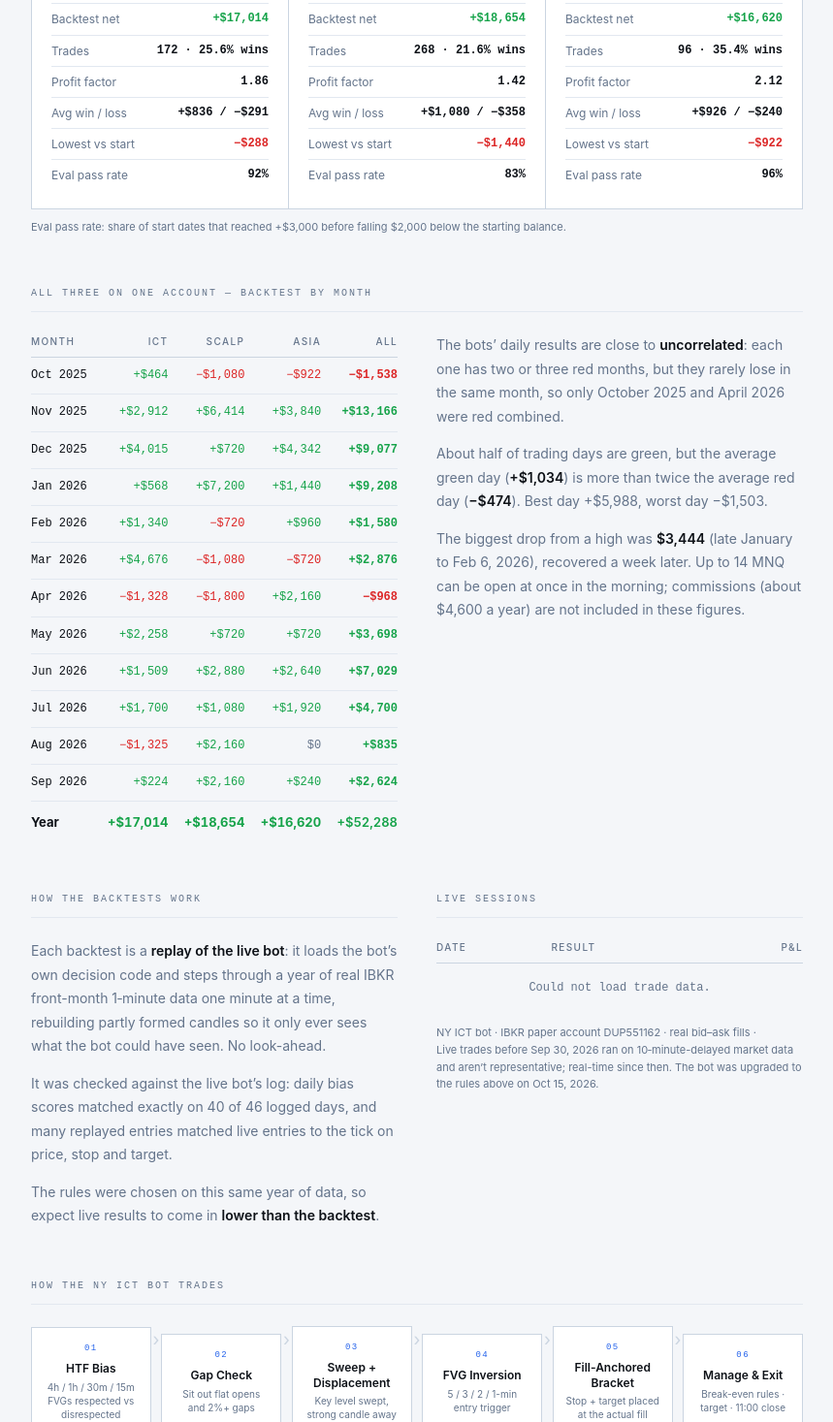
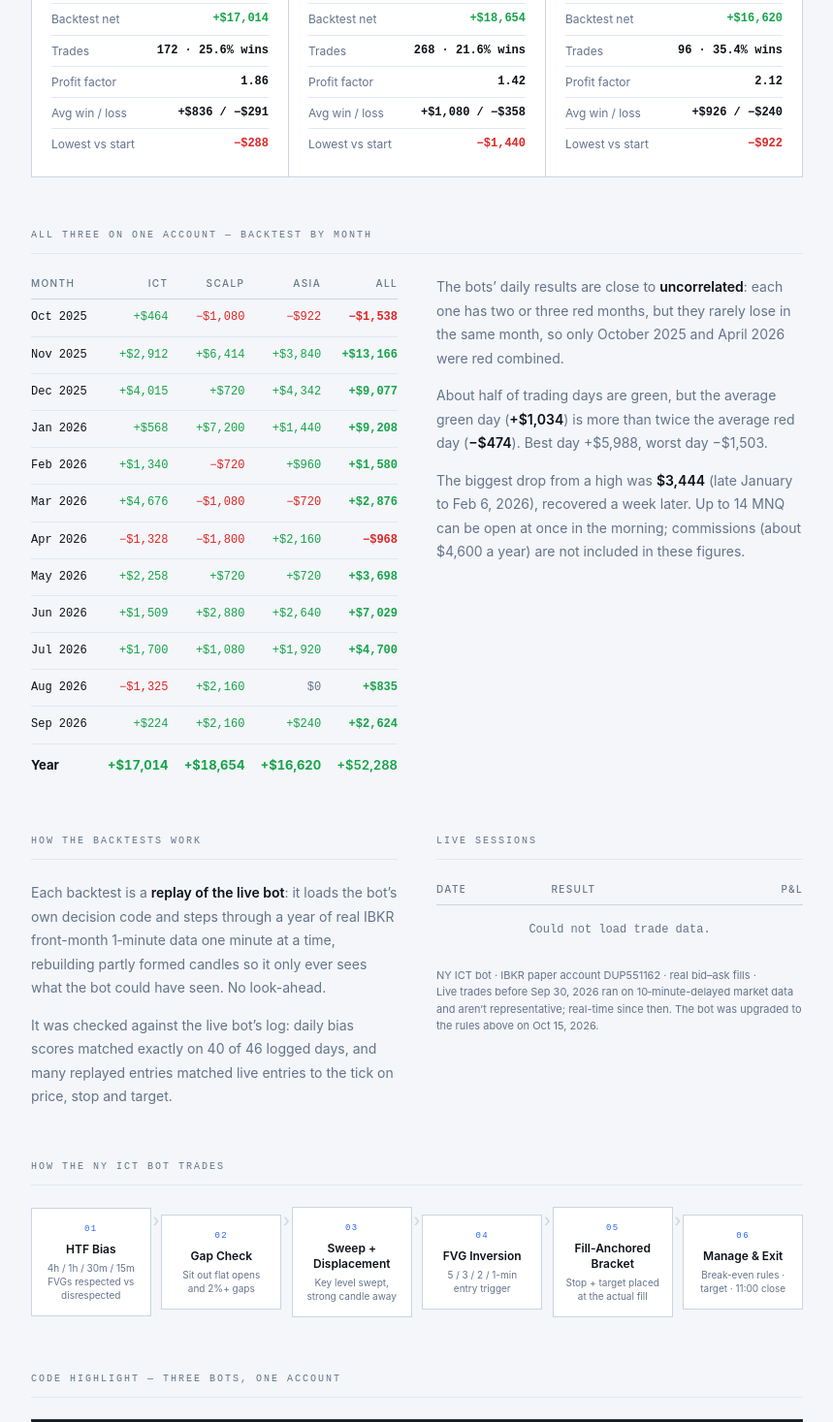
Before and after one commit to stoic474-afk/Trading-portfolio, an Astro site: page / in a window 1280 px wide. Shown: the part 1162-2629 px from the top of the page at 97% size, without its empty margins (210-1069 px from the left). Built offline with nearby package versions, Linux system fonts and the light colour scheme; Astro itself is replaced by a stand-in of ours; no server answers.

Commit message:
Portfolio: remove eval pass rates and in-sample note
Co-Authored-By: Claude Opus 5.5 <noreply@anthropic.com>

```diff
--- a/src/pages/index.astro
+++ b/src/pages/index.astro
@@ -97,7 +97,6 @@ const cls = (v) => (v > 0 ? 'pos-t' : v < 0 ? 'neg-t' : 'dim');
           <tr><td>Profit factor</td><td>1.86</td></tr>
           <tr><td>Avg win / loss</td><td>+$836 / −$291</td></tr>
           <tr><td>Lowest vs start</td><td class="neg-t">−$288</td></tr>
-          <tr><td>Eval pass rate</td><td>92%</td></tr>
         </table>
       </article>
 
@@ -123,7 +122,6 @@ const cls = (v) => (v > 0 ? 'pos-t' : v < 0 ? 'neg-t' : 'dim');
           <tr><td>Profit factor</td><td>1.42</td></tr>
           <tr><td>Avg win / loss</td><td>+$1,080 / −$358</td></tr>
           <tr><td>Lowest vs start</td><td class="neg-t">−$1,440</td></tr>
-          <tr><td>Eval pass rate</td><td>83%</td></tr>
         </table>
       </article>
 
@@ -150,14 +148,10 @@ const cls = (v) => (v > 0 ? 'pos-t' : v < 0 ? 'neg-t' : 'dim');
           <tr><td>Profit factor</td><td>2.12</td></tr>
           <tr><td>Avg win / loss</td><td>+$926 / −$240</td></tr>
           <tr><td>Lowest vs start</td><td class="neg-t">−$922</td></tr>
-          <tr><td>Eval pass rate</td><td>96%</td></tr>
         </table>
       </article>
 
     </div>
-    <p class="fine">
-      Eval pass rate: share of start dates that reached +$3,000 before falling $2,000 below the starting balance.
-    </p>
   </section>
 
   <!-- ── COMBINED ── -->
@@ -214,10 +208,6 @@ const cls = (v) => (v > 0 ? 'pos-t' : v < 0 ? 'neg-t' : 'dim');
         <p>
           It was checked against the live bot&rsquo;s log: daily bias scores matched exactly on 40 of 46 logged days,
           and many replayed entries matched live entries to the tick on price, stop and target.
-        </p>
-        <p>
-          The rules were chosen on this same year of data, so expect live results to come in
-          <strong>lower than the backtest</strong>.
         </p>
       </div>
     </div>
--- a/src/styles/global.css
+++ b/src/styles/global.css
@@ -285,7 +285,6 @@ section { margin-bottom: 52px; }
   font-family: ui-monospace, 'Cascadia Code', monospace;
   font-weight: 600;
 }
-.fine { font-size: 11px; color: var(--muted); margin-top: 10px; line-height: 1.6; }
 
 /* ── MONTH TABLE ── */
 section .two-col { margin-bottom: 0; }
```
